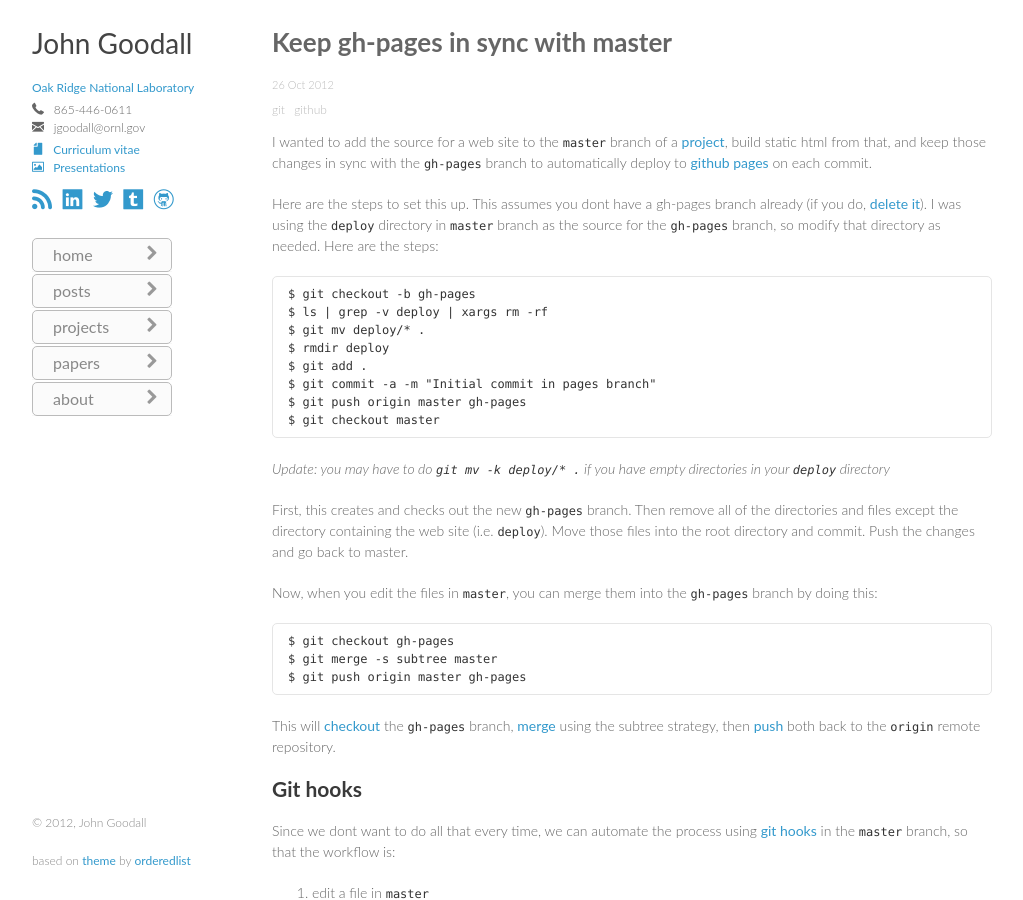
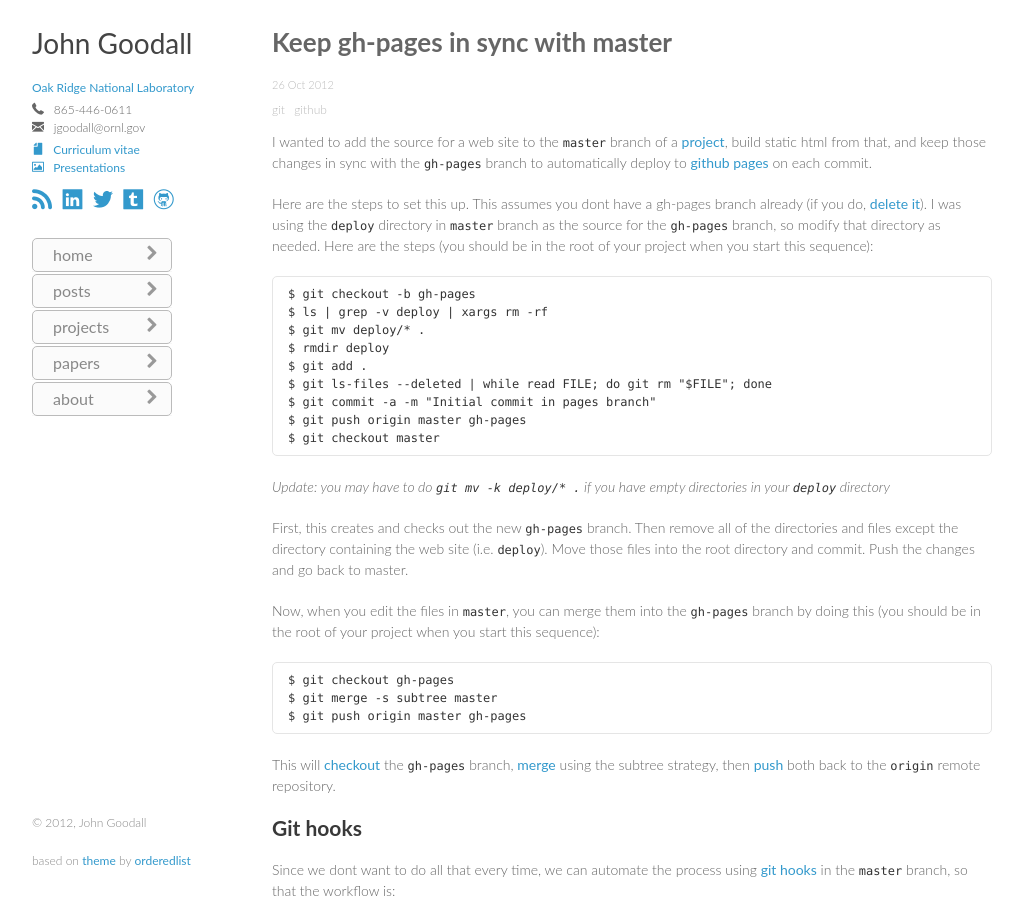
Before and after one commit to jgoodall/jgoodall.github.io, a Jekyll site: the page built from _posts/2012-10-26-keep-gh-pages-in-sync-with-master.md, in a window 1280 px wide and 900 px high. Shown: the whole window, without its empty margins (128-1151 px from the left). Built offline with Jekyll 4.4.1, drawn with Linux system fonts in a browser that asks for light colours; Markdown is read by kramdown in place of the engine named in the settings.

Commit message:
updated gh-pages post

```diff
--- a/_posts/2012-10-26-keep-gh-pages-in-sync-with-master.md
+++ b/_posts/2012-10-26-keep-gh-pages-in-sync-with-master.md
@@ -8,13 +8,14 @@ tags:
 
 I wanted to add the source for a web site to the `master` branch of a [project](http://ornl-visual-analytics.github.com/stucco-data/), build static html from that, and keep those changes in sync with the `gh-pages` branch to automatically deploy to [github pages](http://pages.github.com/) on each commit.
 
-Here are the steps to set this up. This assumes you dont have a gh-pages branch already (if you do, [delete it](http://stackoverflow.com/questions/2003505/how-do-i-delete-a-git-branch-both-locally-and-in-github)). I was using the `deploy` directory in `master` branch as the source for the `gh-pages` branch, so modify that directory as needed. Here are the steps:
+Here are the steps to set this up. This assumes you dont have a gh-pages branch already (if you do, [delete it](http://stackoverflow.com/questions/2003505/how-do-i-delete-a-git-branch-both-locally-and-in-github)). I was using the `deploy` directory in `master` branch as the source for the `gh-pages` branch, so modify that directory as needed. Here are the steps (you should be in the root of your project when you start this sequence):
 
     $ git checkout -b gh-pages
     $ ls | grep -v deploy | xargs rm -rf
     $ git mv deploy/* .
     $ rmdir deploy
     $ git add .
+    $ git ls-files --deleted | while read FILE; do git rm "$FILE"; done
     $ git commit -a -m "Initial commit in pages branch"
     $ git push origin master gh-pages
     $ git checkout master
@@ -23,7 +24,7 @@ Here are the steps to set this up. This assumes you dont have a gh-pages branch
 
 First, this creates and checks out the new `gh-pages` branch. Then remove all of the directories and files except the directory containing the web site (i.e. `deploy`). Move those files into the root directory and commit. Push the changes and go back to master.
 
-Now, when you edit the files in `master`, you can merge them into the `gh-pages` branch by doing this:
+Now, when you edit the files in `master`, you can merge them into the `gh-pages` branch by doing this (you should be in the root of your project when you start this sequence):
 
     $ git checkout gh-pages
     $ git merge -s subtree master
```
